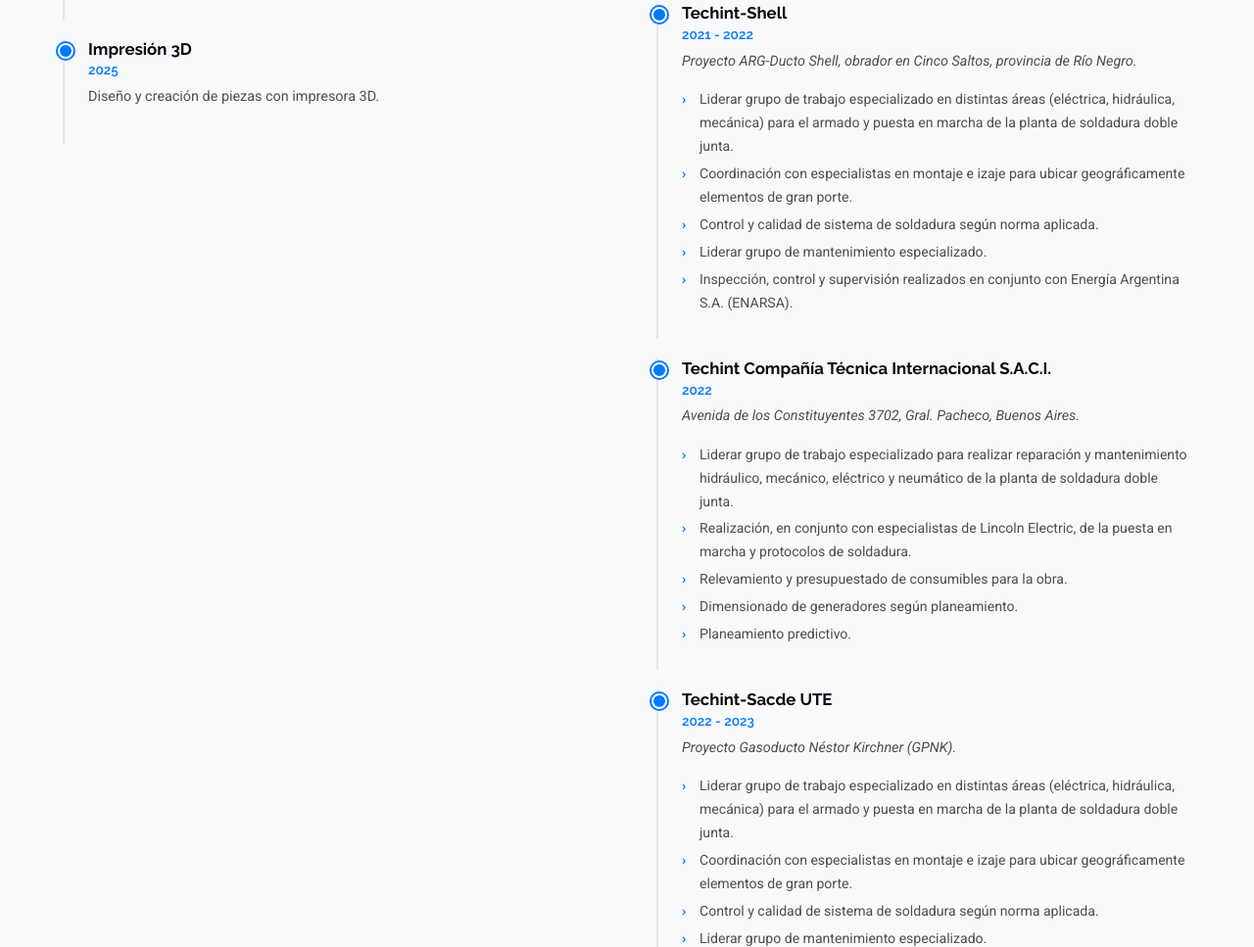
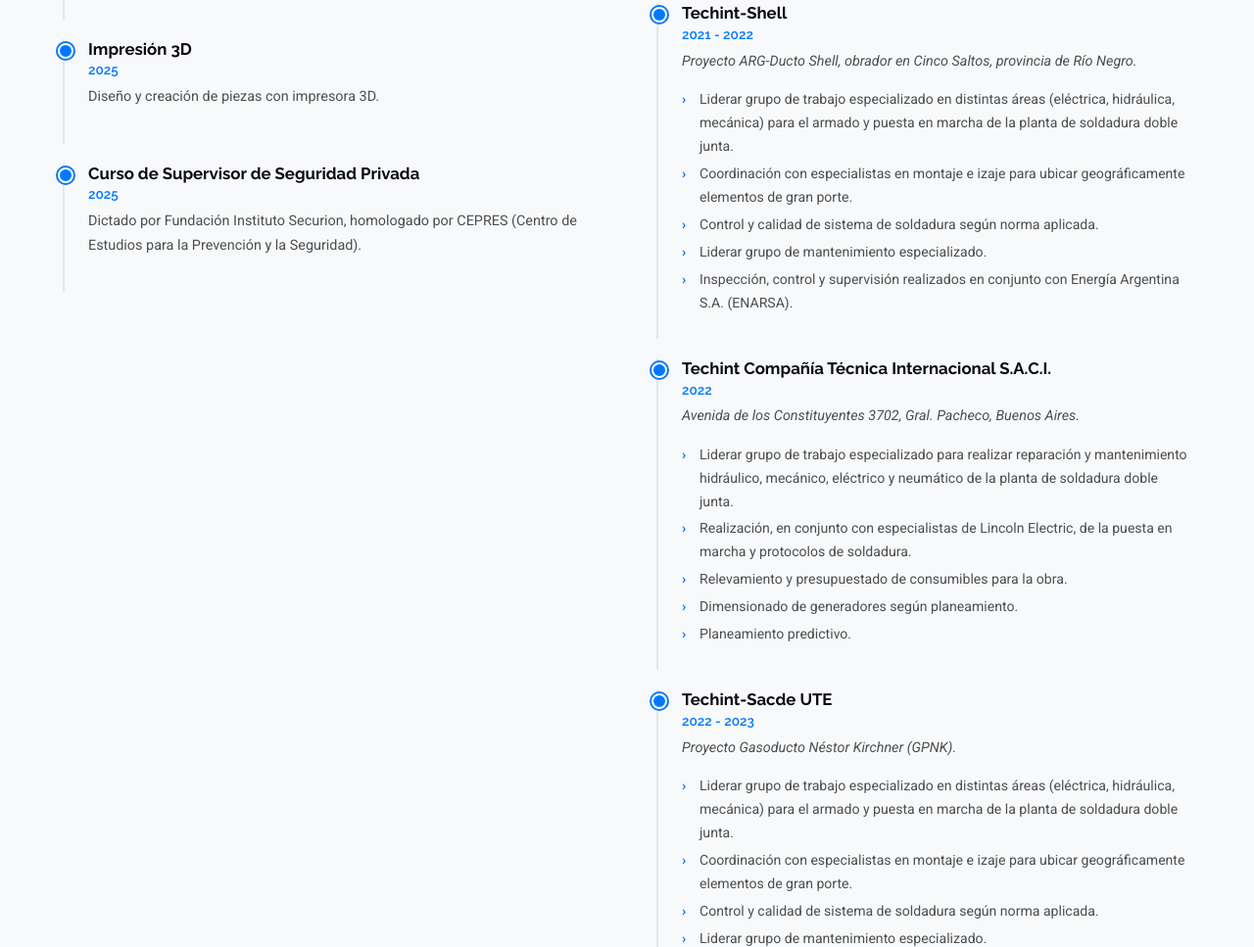
Before and after one commit to 22pera48/22pera48.github.io, a plain HTML site: page index.html in a window 1280 px wide. Shown: the part 2470-3437 px from the top of the page at 98% size. Drawn offline with Linux system fonts and the light colour scheme.

Commit message:
Update index.html

```diff
--- a/index.html
+++ b/index.html
@@ -292,6 +292,12 @@
               <h4>Impresión 3D</h4>
               <h5>2025</h5>
               <p>Diseño y creación de piezas con impresora 3D.</p>
+            </div>
+
+            <div class="resume-item">
+              <h4>Curso de Supervisor de Seguridad Privada</h4>
+              <h5>2025</h5>
+              <p>Dictado por Fundación Instituto Securion, homologado por CEPRES (Centro de Estudios para la Prevención y la Seguridad).</p>
             </div>
           </div>
 
```
